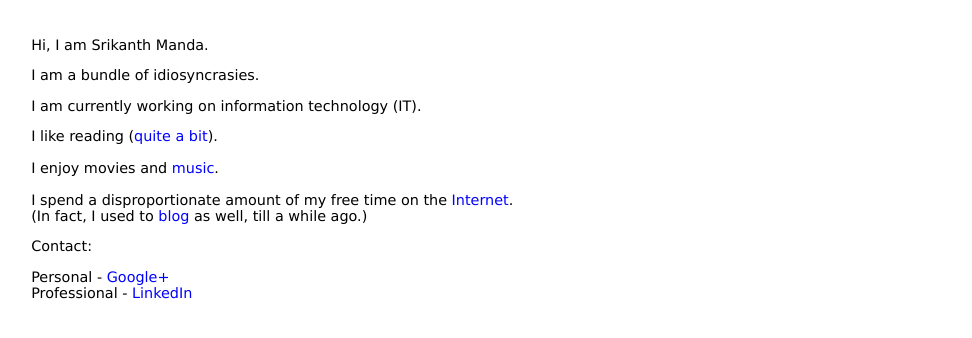
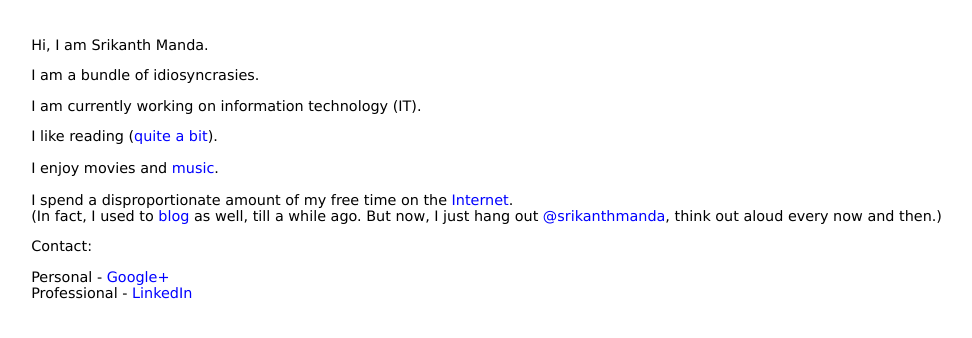
Before and after one commit to SrikanthManda/srikanthmanda.github.com, a plain HTML site: page index.html in a window 1280 px wide. Shown: the whole page, without its empty margins (20-992 px from the left). Drawn offline with Linux system fonts and the light colour scheme.

Commit message:
Modified index.html - removed colophon in comments, added twitter link.

```diff
--- a/index.html
+++ b/index.html
@@ -30,7 +30,7 @@
 		<br/>
 		I spend a disproportionate amount of my free time on the <a href="bookmarks.html" target="_blank">Internet</a>.
 		<br/>
-		(In fact, I used to <a href="http://blog.srikanthmanda.com/" target="_blank">blog</a> as well, till a while ago.) <!--But now, I just think out <a href="http://twitter.com/srikanthmanda">aloud</a> every now and then.-->
+		(In fact, I used to <a href="http://blog.srikanthmanda.com/" target="_blank">blog</a> as well, till a while ago. But now, I just hang out <a href="http://twitter.com/srikanthmanda">@srikanthmanda</a>, think out aloud every now and then.)
 	</p>
 
 	<p id="contact">
@@ -40,10 +40,3 @@
 	</p>
 </body>
 </html>
-
-<!--
-	Colophon:
-	Free host 				- http://pages.github.com/
-	HTML learning resource	- http://htmldog.com/
-	HTML Editor 			- http://notepad-plus-plus.org/
--->
```
